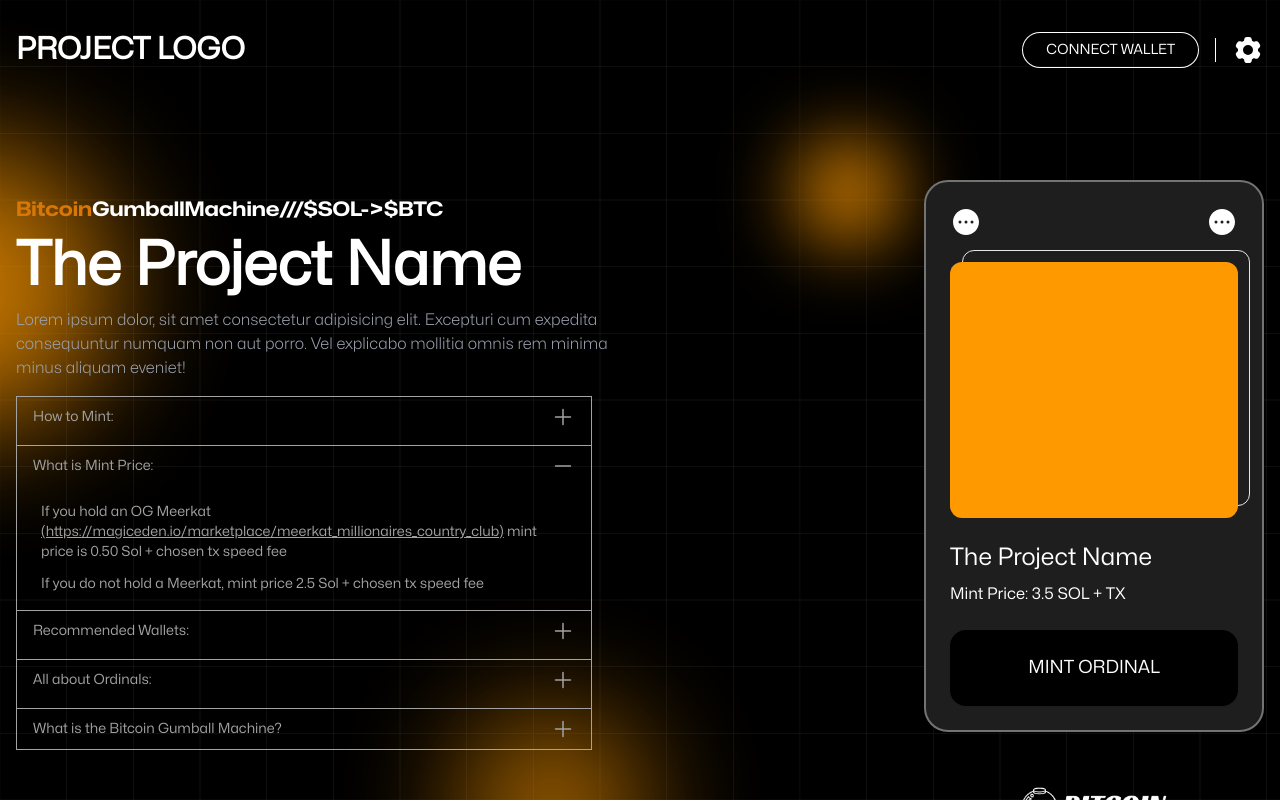
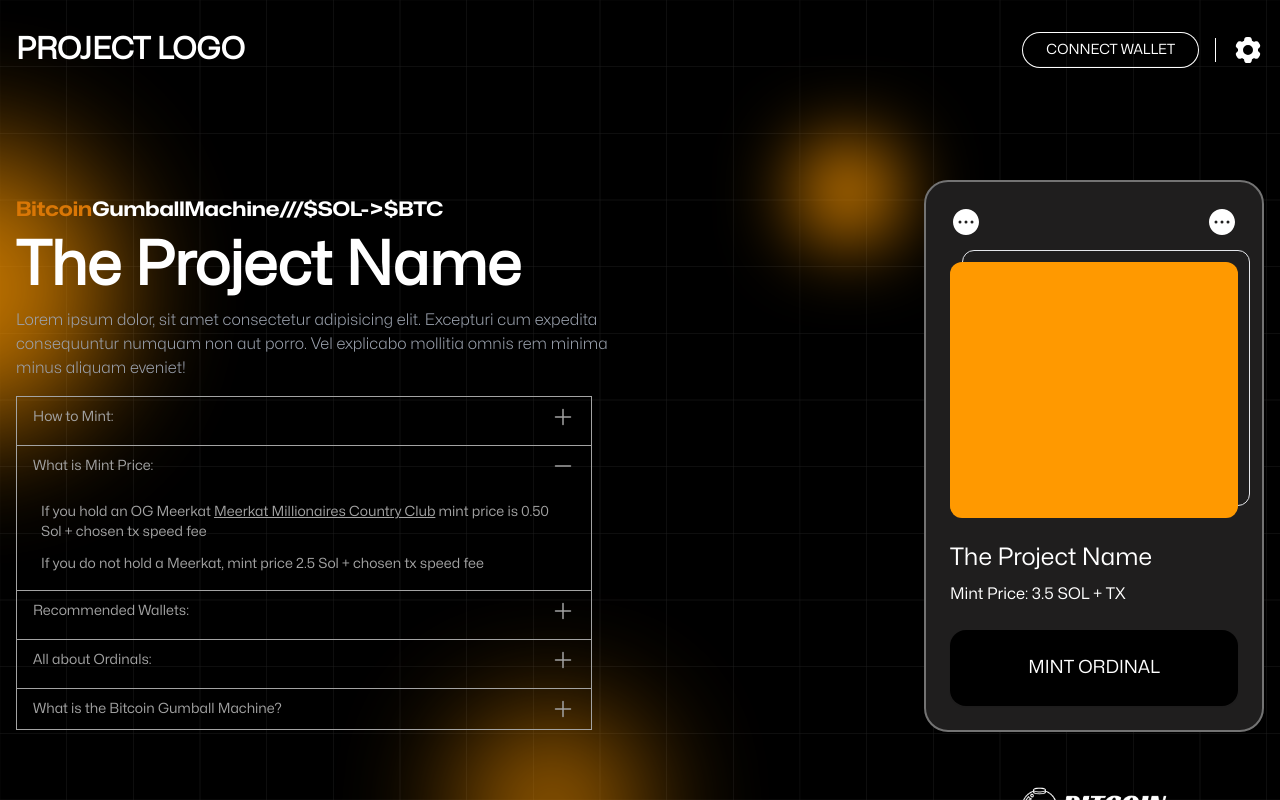
Before and after one commit to AlexMNet/bitcoin-gumball2, a React (Vite) app: page / in a window 1280 px wide. Both pictures are taken after a click on the button "What is Mint Price:". Shown: the top 800 px of the page. Built offline with nearby package versions, Linux system fonts and the light colour scheme.

Commit message:
remove long link name

```diff
--- a/src/components/Accordion.tsx
+++ b/src/components/Accordion.tsx
@@ -3,7 +3,7 @@
 
 const Accordion = () => {
   return (
-    <div className="hyphens-auto font-mona w-full max-w-xl border border-neutral-400  divide-y divide-neutral-400 text-neutral-400">
+    <div className="font-mona w-full max-w-xl border border-neutral-400  divide-y divide-neutral-400 text-neutral-400">
       <Disclosure>
         {({ open }) => (
           <>
@@ -52,9 +52,8 @@
                   className="underline"
                   href="https://magiceden.io/marketplace/meerkat_millionaires_country_club"
                 >
-                  (https://magiceden.io/marketplace/meerkat_millionaires_country_club)
-                </a>
-                {'\n'}
+                  Meerkat Millionaires Country Club
+                </a>{' '}
                 mint price is 0.50 Sol + chosen tx speed fee
               </p>
               <p>
```
